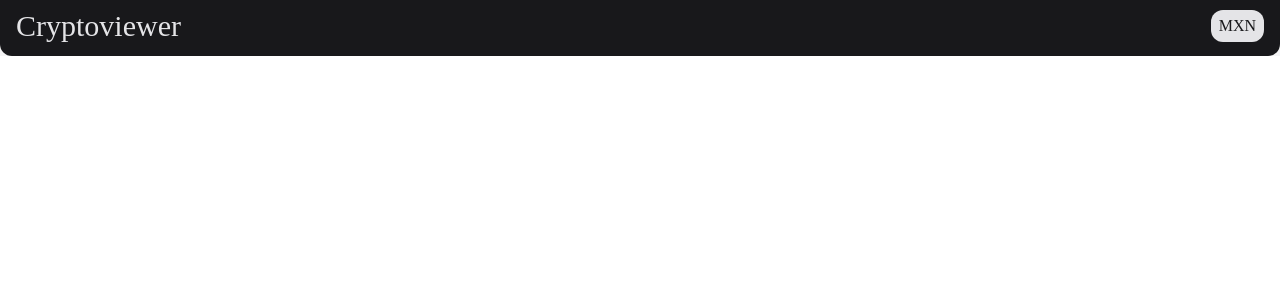
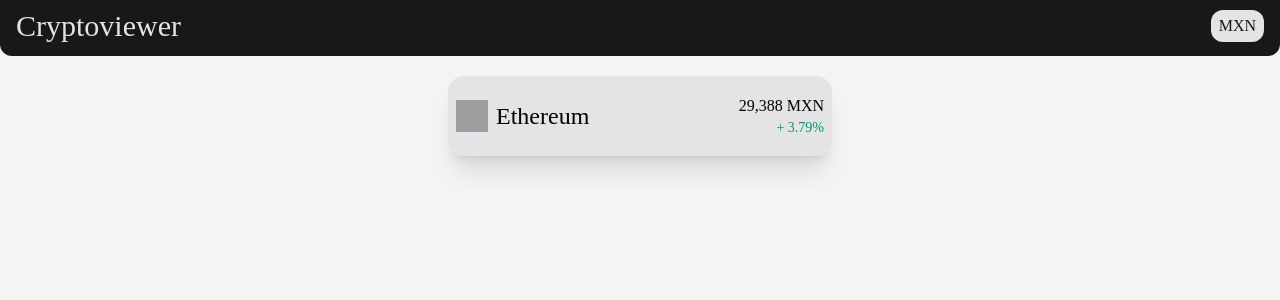
Before and after one commit to arselt/cra-redux-cryptoviewer, a React (Create React App) app: page / in a window 1280 px wide. Shown: the top 300 px of the page. Built offline with nearby package versions, Linux system fonts and the light colour scheme; grey boxes are pictures that could not be loaded.

Commit message:
feat: add CryptoCard ui

```diff
--- a/src/App.js
+++ b/src/App.js
@@ -1,9 +1,13 @@
+import CryptoCard from "./components/CryptoCard";
 import Header from "./components/Header";
 
 function App() {
   return (
     <div className="font-Chivo bg-zinc-100">
       <Header />
+      <main className="min-h-screen grid justify-items-center my-5 px-6">
+        <CryptoCard />
+      </main>
     </div>
   );
 }
--- /dev/null
+++ b/src/components/CryptoCard.jsx
@@ -0,0 +1,20 @@
+const CryptoCard = () => {
+  return (
+    <div className="bg-zinc-200 flex items-center justify-between w-full min-w-{280} max-w-sm h-20 px-2 rounded-2xl shadow-xl">
+      <div className="flex items-center">
+        <img
+          src="https://assets.coingecko.com/coins/images/279/small/ethereum.png?1595348880"
+          alt=""
+          className="w-8 h-8"
+        />
+        <h2 className="text-2xl capitalize ml-2">ethereum</h2>
+      </div>
+      <div className="flex items-end text-end flex-col">
+        <span className="text-base uppercase ">29,388 mxn</span>
+        <span className="text-sm uppercase text-emerald-600">+ 3.79%</span>
+      </div>
+    </div>
+  );
+};
+
+export default CryptoCard;
--- a/src/components/Search.jsx
+++ /dev/null
@@ -1,14 +0,0 @@
-const Header = () => {
-  return (
-    <header className="bg-zinc-900 h-14 rounded-b-xl">
-      <nav className="flex justify-between items-center py-2 px-4 text-zinc-200">
-        <a href="/">
-          <h1 className="text-3xl">Cryptoviewer</h1>
-        </a>
-        <div className="bg-zinc-200 text-md text-zinc-900 rounded-xl px-2 py-1">MXN</div>
-      </nav>
-    </header>
-  );
-};
-
-export default Header;
```
